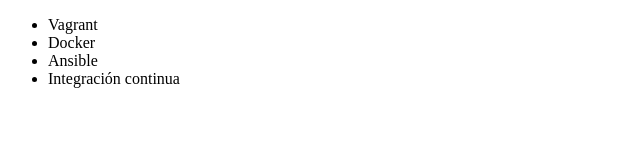
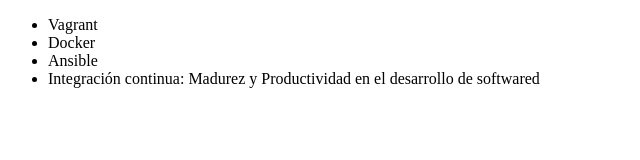
Before and after one commit to Luisnava70/AluraGit, a plain HTML site: page index.html in a window 1280 px wide. Shown: the whole page, without its empty margins (0-640 px from the left). Drawn offline with Linux system fonts and the light colour scheme.

Commit message:
Renmbrando curso de integracion continua

```diff
--- a/index.html
+++ b/index.html
@@ -9,7 +9,7 @@
          <li> Vagrant </li>
          <li> Docker </li>
          <li> Ansible </li>
-         <li> Integración continua </li>
+         <li> Integración continua: Madurez y Productividad en el desarrollo de softwared </li>
      </ul>
 </body>
 </html>
```
